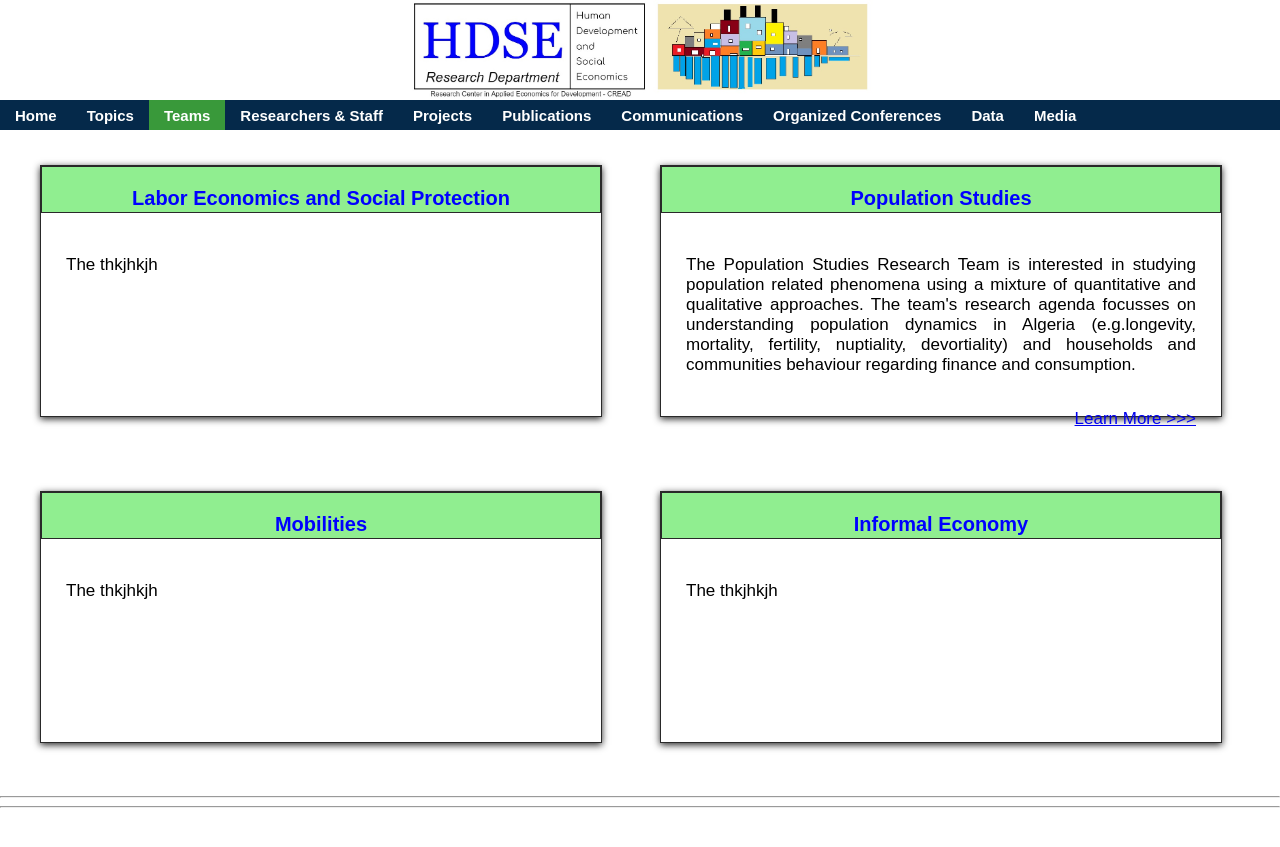
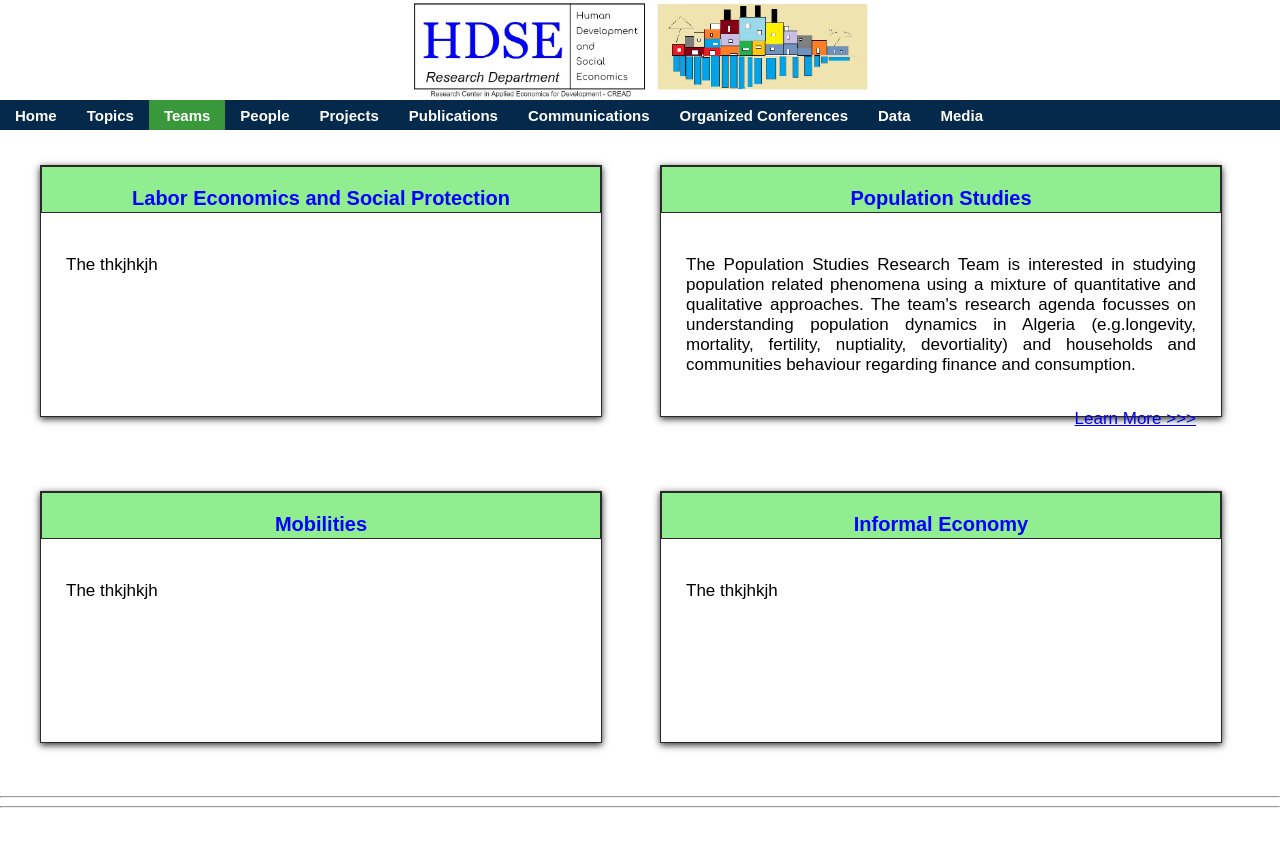
Before and after one commit to Farid-FLICI/farid-flici.github.io, a Jekyll site: the page teams.html, which Jekyll copies as it is, in a window 1280 px wide. Shown: the top 847 px of the page. Built offline with Jekyll 4.4.1, drawn with Linux system fonts in a browser that asks for light colours.

Commit message:
Update teams.html

```diff
--- a/teams.html
+++ b/teams.html
@@ -42,7 +42,7 @@
             <li><a href="https://farid-flici.github.io/hdse.html"> Home </a></li>
             <li><a href="https://farid-flici.github.io/topics.html" > Topics             </a></li>
             <li><a style="background-color:#39993A; padding:7px 15px 6px 15px" href="teams.html"> Teams              </a></li>
-            <li><a href="products.html"> Researchers & Staff </a></li>
+            <li><a href="products.html"> People </a></li>
             <li><a href="home.html"    > Projects            </a></li>
             <li><a href="services.html"> Publications        </a></li>
             <li><a href="products.html"> Communications      </a></li>
```
